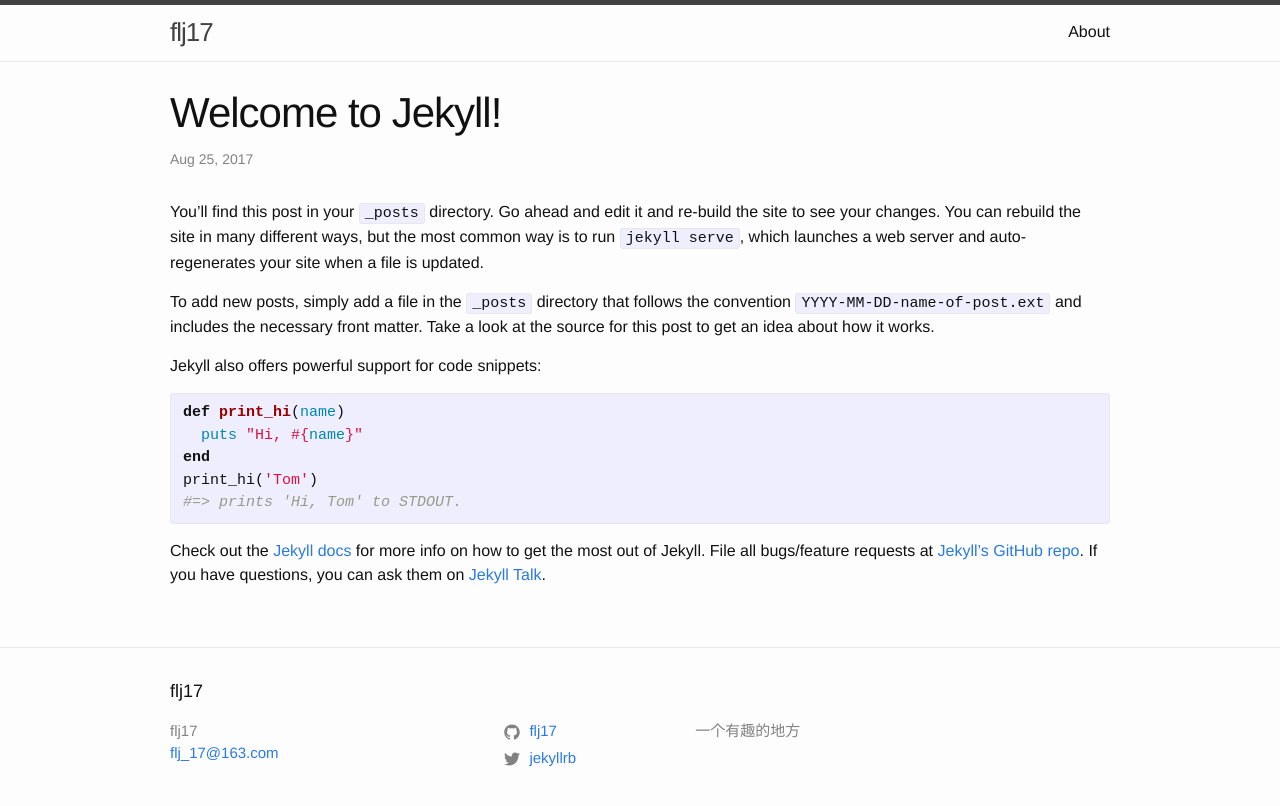
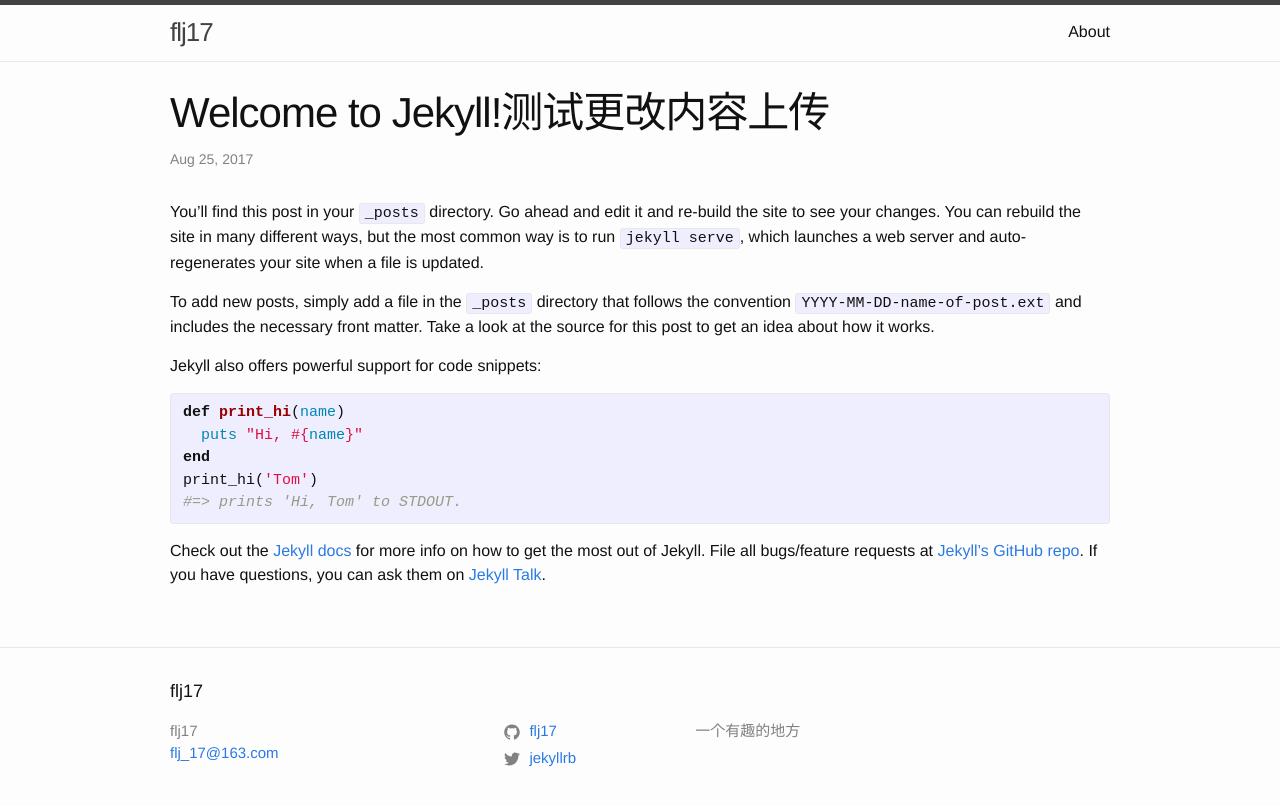
Before and after one commit to flj17/flj17.github.io, a Jekyll site: the page built from _posts/2017-08-25-welcome-to-jekyll.markdown, in a window 1280 px wide. Shown: the top 806 px of the page. Built offline with Jekyll 4.4.1, drawn with Linux system fonts in a browser that asks for light colours.

Commit message:
测试更改内容上传

```diff
--- a/_posts/2017-08-25-welcome-to-jekyll.markdown
+++ b/_posts/2017-08-25-welcome-to-jekyll.markdown
@@ -1,6 +1,6 @@
 ---
 layout: post
-title:  "Welcome to Jekyll!"
+title:  "Welcome to Jekyll!测试更改内容上传"
 date:   2017-08-25 10:49:43 +0800
 categories: jekyll update
 ---
```
